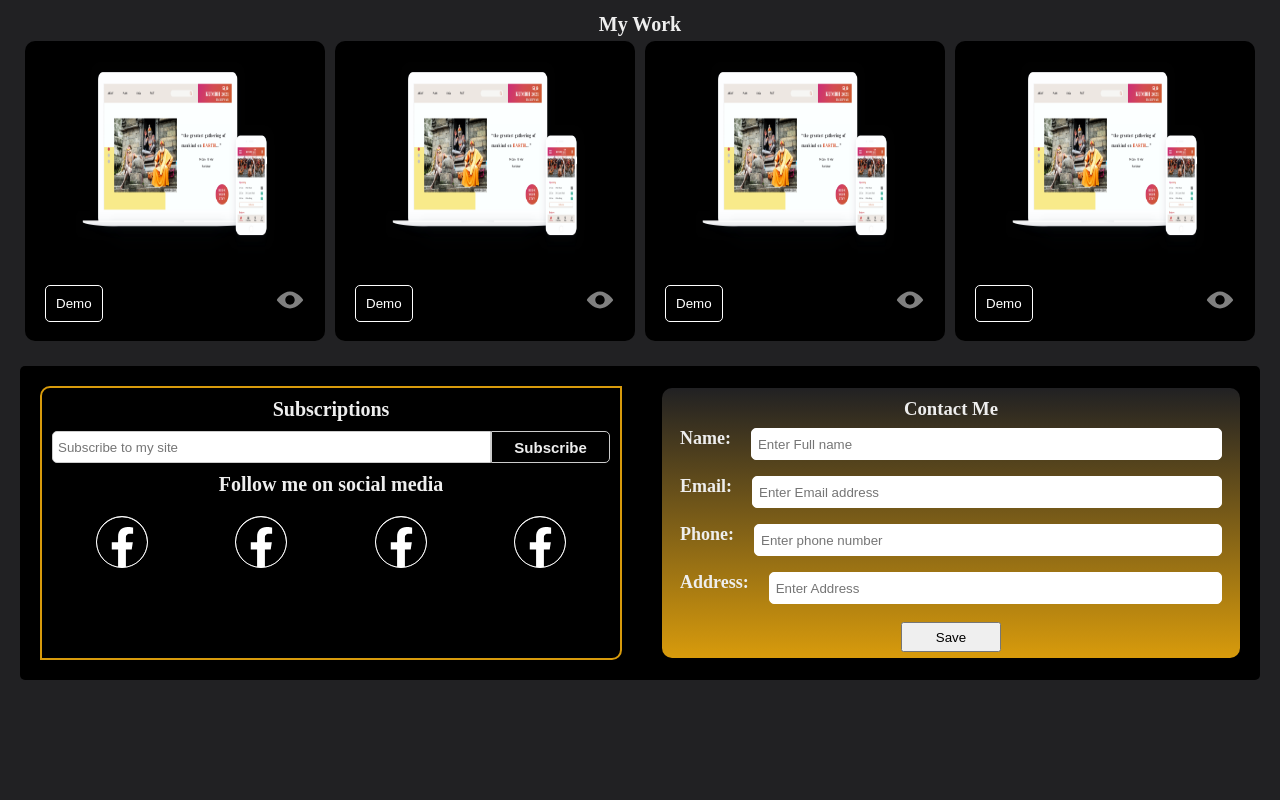
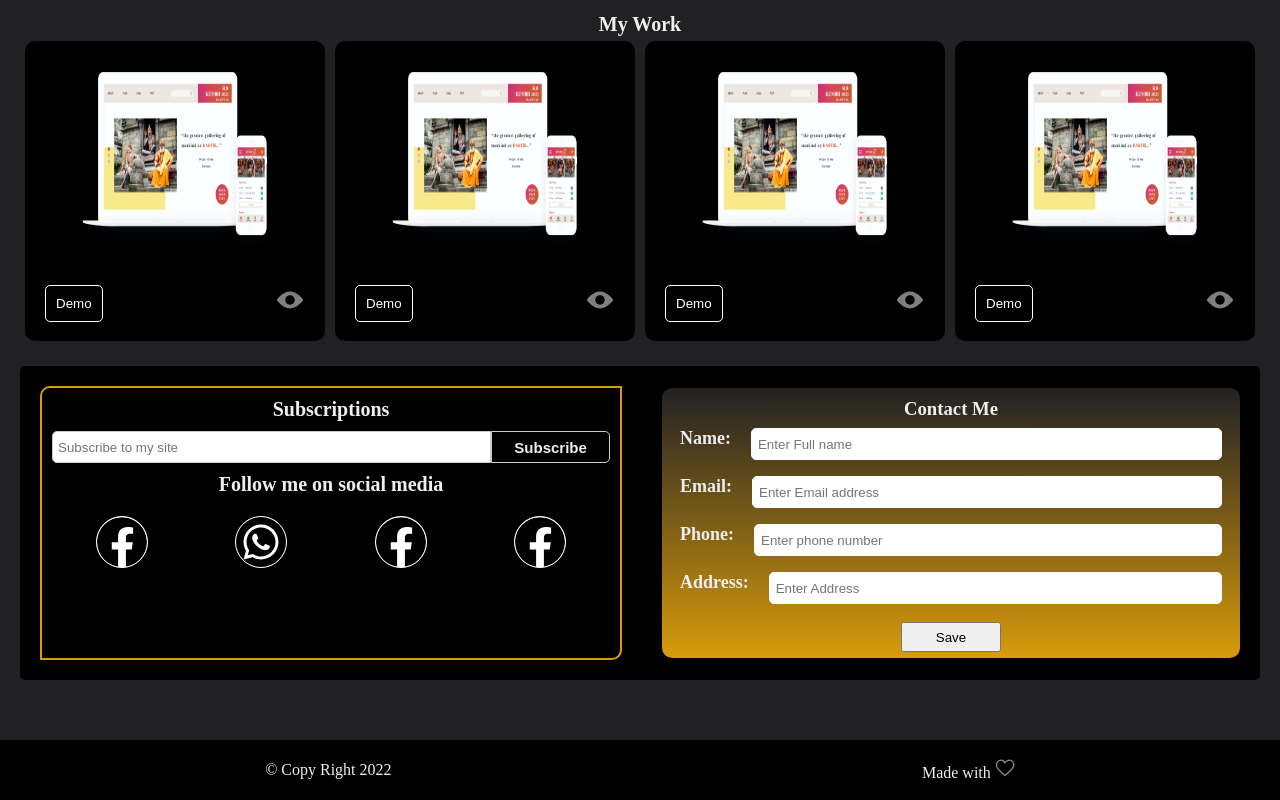
Before and after one commit to ZaynSaul/simple-portfolio, a plain HTML site: page index.html in a window 1280 px wide. Shown: the part 521-1321 px from the top of the page. Before the commit the page ends 1261 px from the top, so only its background shows below. Drawn offline with Linux system fonts and the light colour scheme.

Commit message:
added footer

```diff
--- a/Assets/css/main.css
+++ b/Assets/css/main.css
@@ -417,6 +417,22 @@ html{
 
 /* Contact section end*/
 
+/* Footer section*/
+footer{
+  display: flex;
+  justify-content: space-around;
+  align-items: center;
+  width: 100%;
+  height: 60px;
+  background: #000;
+
+}
+.svg-icon{
+  width: 20px;
+  height: 20px;
+}
+/* Footer end */
+
 
 @media only screen and (min-width: 300px) and (max-width: 968px) {
     .navbar{
--- a/index.html
+++ b/index.html
@@ -121,7 +121,7 @@
             <h3>Follow me on social media</h3>
             <div class="social-links">
               <a href=""><img src="Assets/icons/facebook.svg" alt=""></a>
-              <a href=""><img src="Assets/icons/facebook.svg" alt=""></a>
+              <a href=""><img src="Assets/icons/whatsapp.svg" alt=""></a>
               <a href=""><img src="Assets/icons/facebook.svg" alt=""></a>
               <a href=""><img src="Assets/icons/facebook.svg" alt=""></a>
             </div>
@@ -149,6 +149,10 @@
         </section>
       </div>
     </div>
+    <footer>
+      <p>&copy; Copy Right 2022</p>
+      <p>Made with <img src="Assets/icons/heart.svg" alt="" class="svg-icon"></p>
+    </footer>
     <script src="Assets/js/harmburger.js"></script>
   </body>
 </html>
```
Also changed, not shown: Assets/icons/whatsapp.svg (added).
